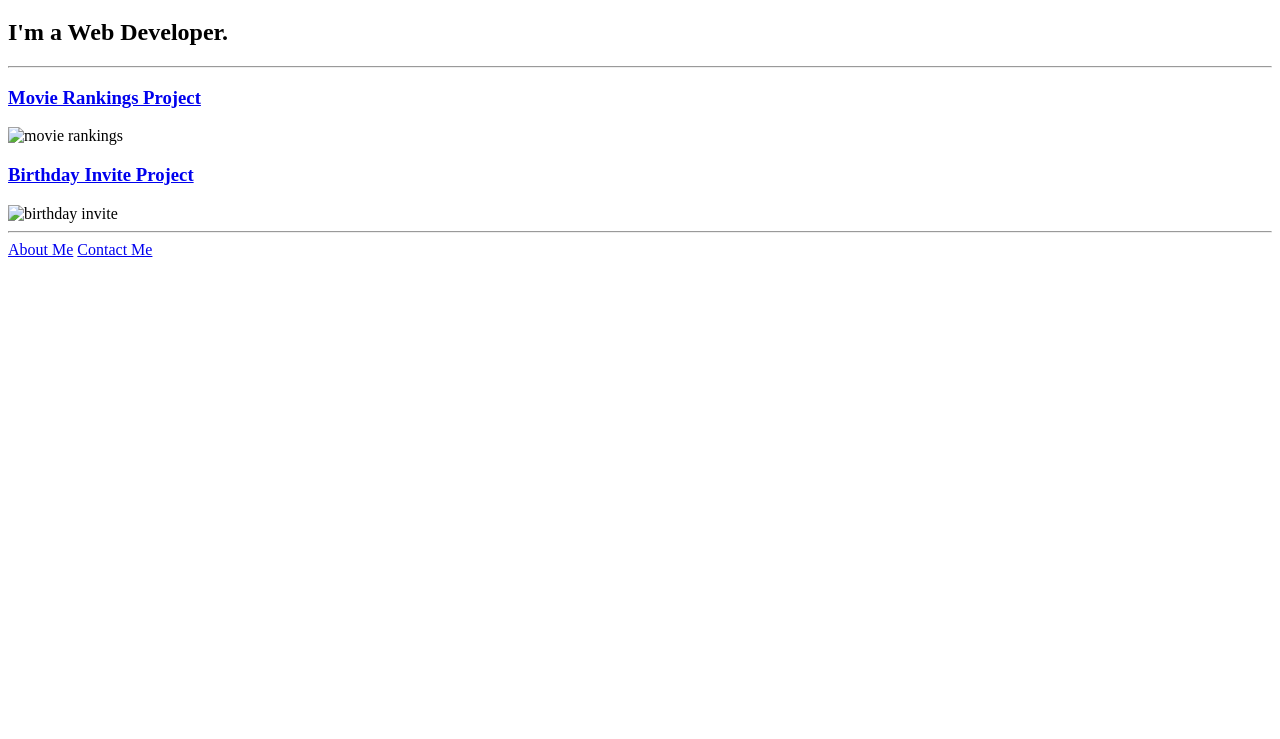
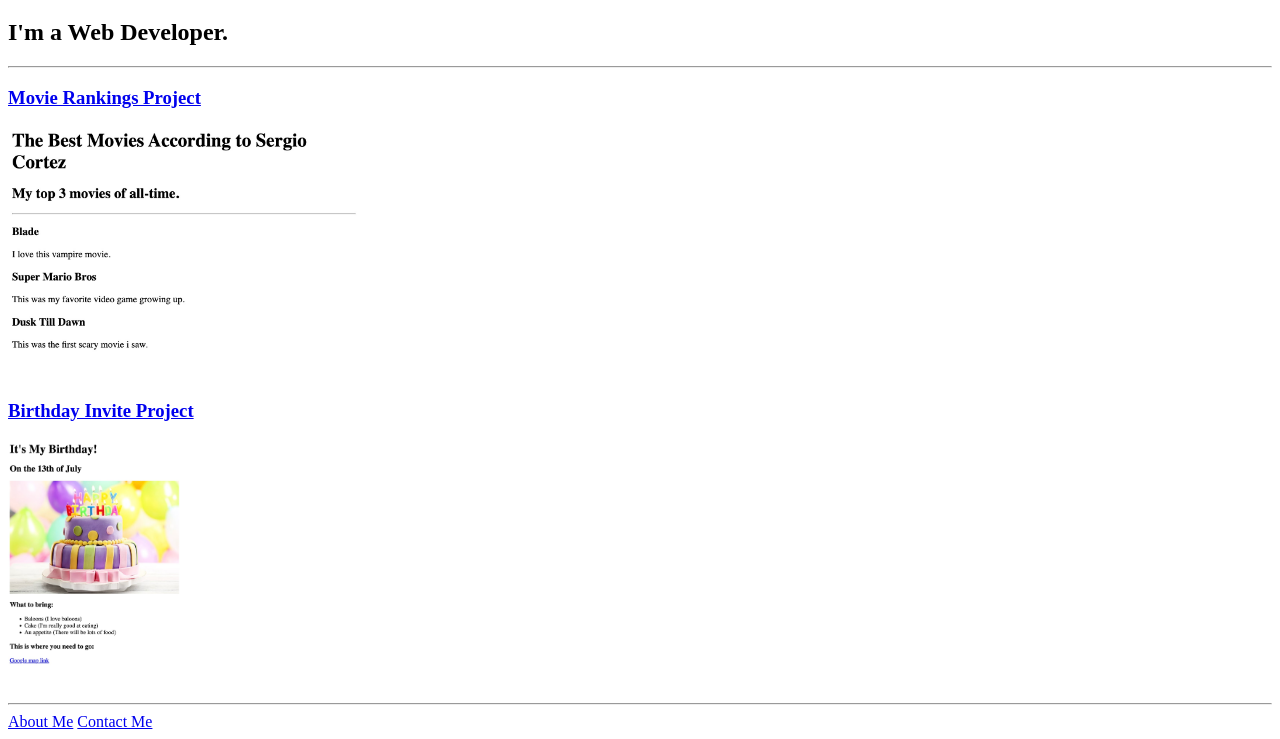
Before and after one commit to sa2011/html-portfolio, a plain HTML site: page index.html in a window 1280 px wide. Shown: the part 61-800 px from the top of the page. Drawn offline with Linux system fonts and the light colour scheme.

Commit message:
Update index.html

```diff
--- a/index.html
+++ b/index.html
@@ -15,10 +15,10 @@
     <h3><a style="font-weight:bold ;" href="/4.3 HTML Porfolio Project/public/movie-ranking.html">Movie Rankings
             Project</a></h3>
 
-    <img height="250" src="/4.3 HTML Porfolio Project/assets/images/movie_rankings.jpeg" alt="movie rankings">
+    <img height="250" src="/assets/images/movie_rankings.jpeg" alt="movie rankings">
     <h3><a style="font-weight:bold ;" href="/4.3 HTML Porfolio Project/public/birthday-invite.html">Birthday Invite
             Project</a></h3>
-    <img height="250" src="/4.3 HTML Porfolio Project/assets/images/birthday_invite.jpeg" alt="birthday invite">
+    <img height="250" src="/assets/images/birthday_invite.jpeg" alt="birthday invite">
     <hr>
     <a href="/4.3 HTML Porfolio Project/public/about.html">About Me</a>
     <a href="/4.3 HTML Porfolio Project/public/contact.html">Contact Me</a>
```
